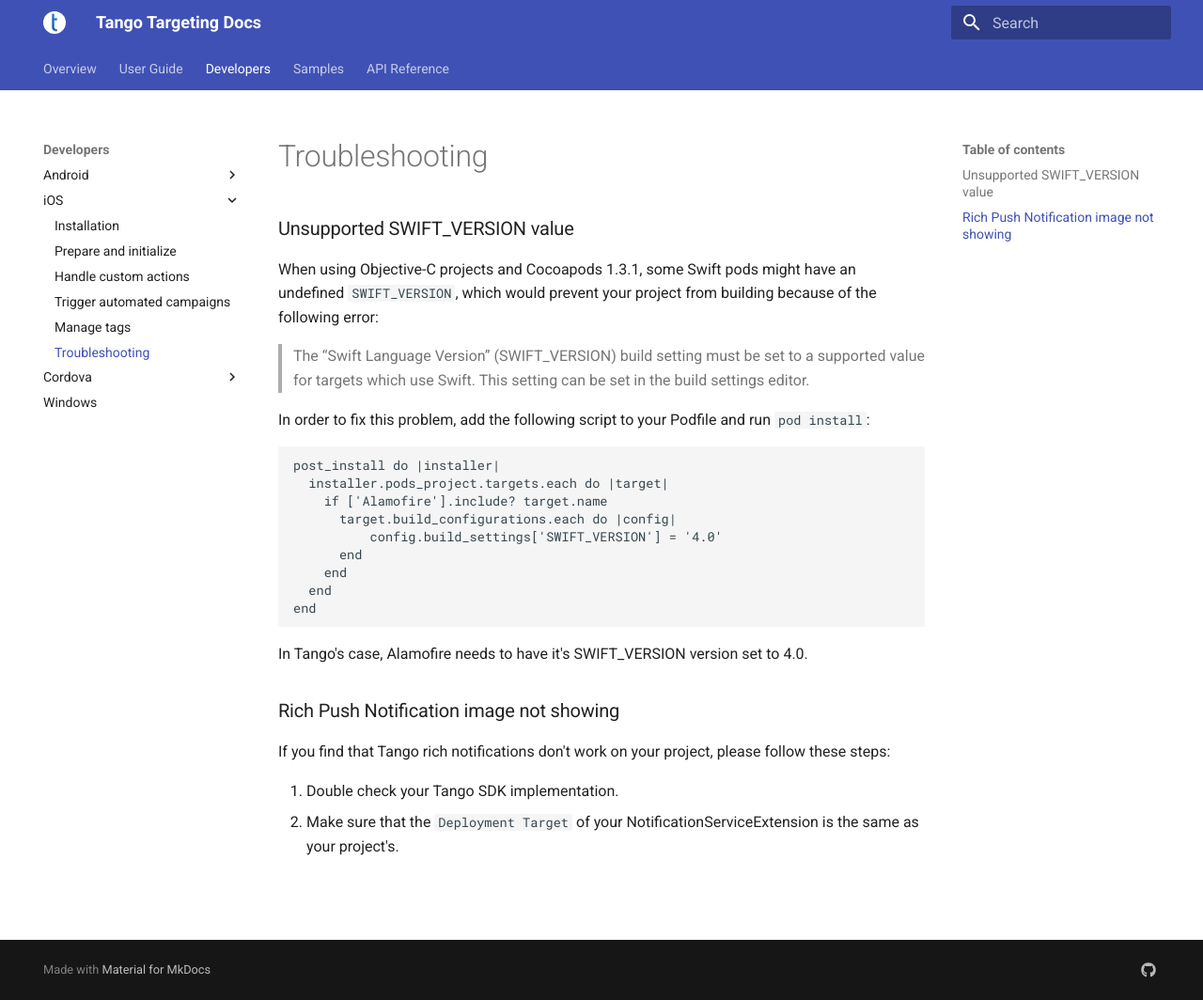
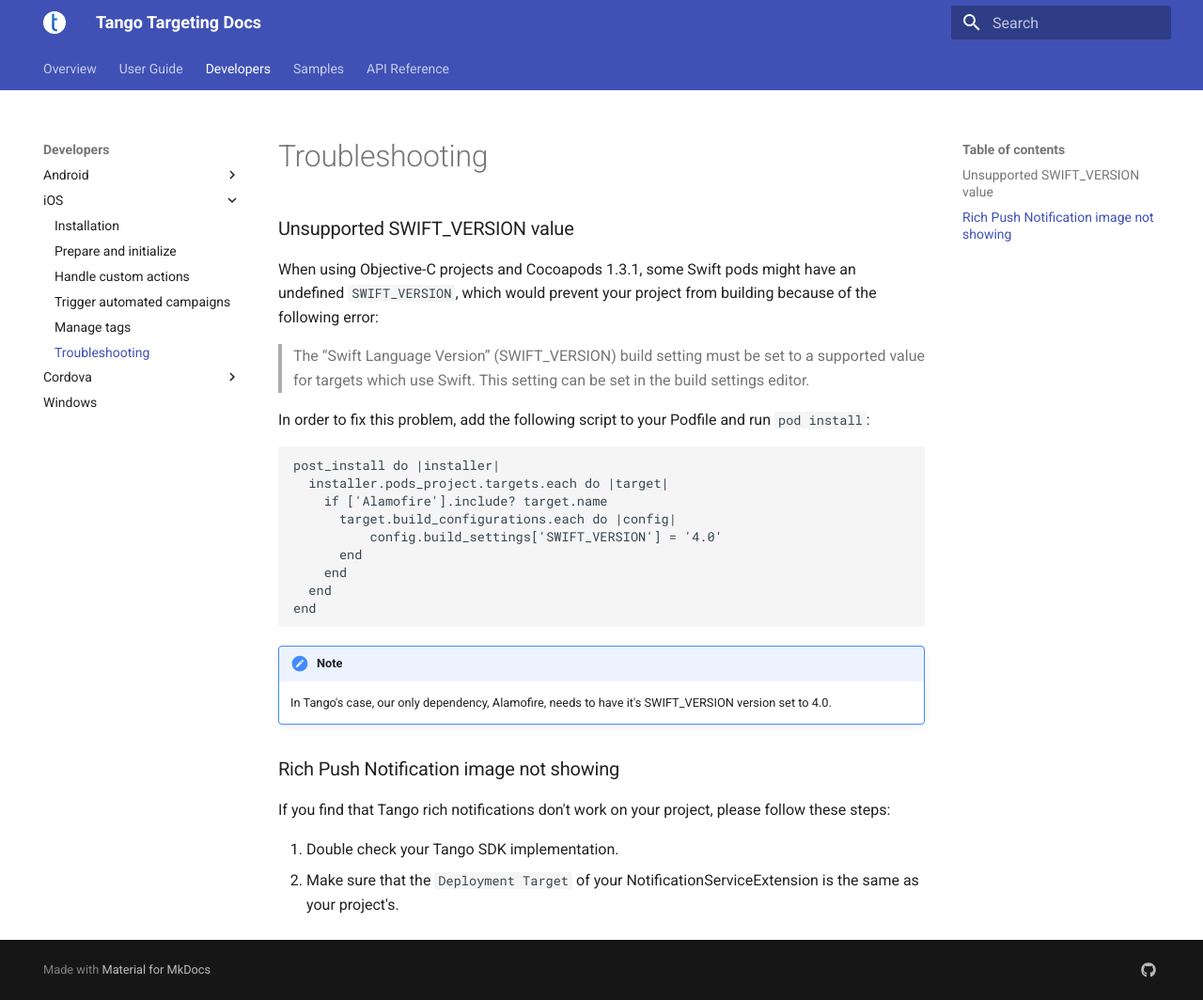
Before and after one commit to tangotargeting/tango-documentation, an MkDocs documentation site: the page built from docs/developer-guide/ios/troubleshooting.md, in a window 1280 px wide and 1064 px high. Shown: the whole window at 94% size. Built offline with MkDocs 1.6.1 and Material for MkDocs 9.7.7, drawn with Linux system fonts in a browser that asks for light colours; old or Windows-style settings are respelled for this version of MkDocs.

Commit message:
More iOS documentation updates

````diff
--- a/docs/developer-guide/ios/troubleshooting.md
+++ b/docs/developer-guide/ios/troubleshooting.md
@@ -18,7 +18,9 @@
 end
 ```
 
-In Tango's case, Alamofire needs to have it's SWIFT_VERSION version set to 4.0.
+!!! note
+    In Tango's case, our only dependency, Alamofire, needs to have it's SWIFT_VERSION version set to 4.0.
+
 
 ### Rich Push Notification image not showing
 
````
Also changed, not shown: docs/developer-guide/ios/manage-tags.md (+7 -4 lines), docs/developer-guide/ios/trigger-automated-campaigns.md (+5 -1 lines).
